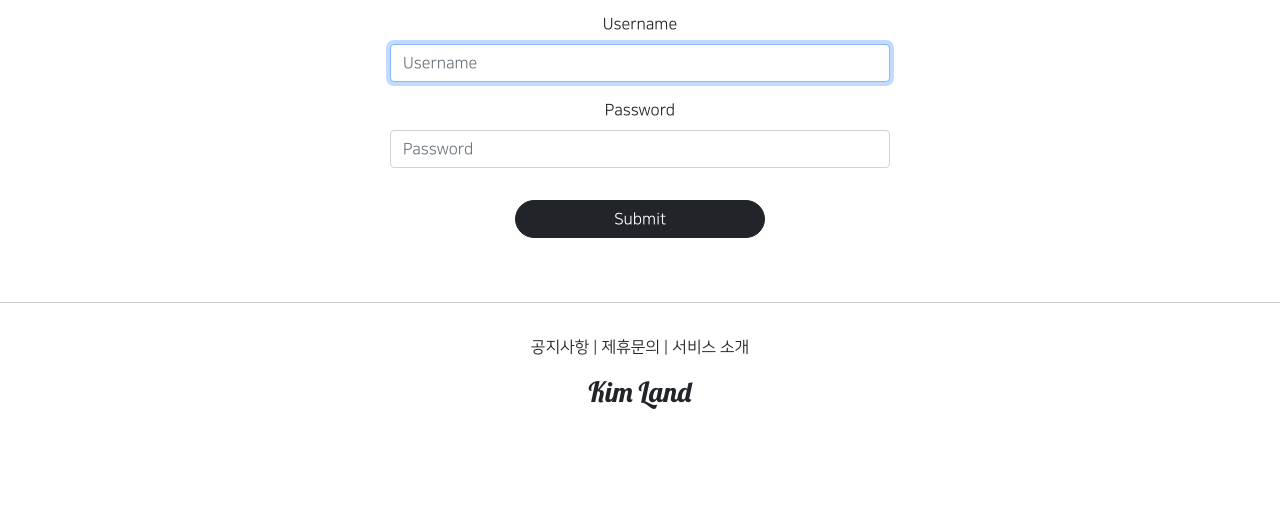
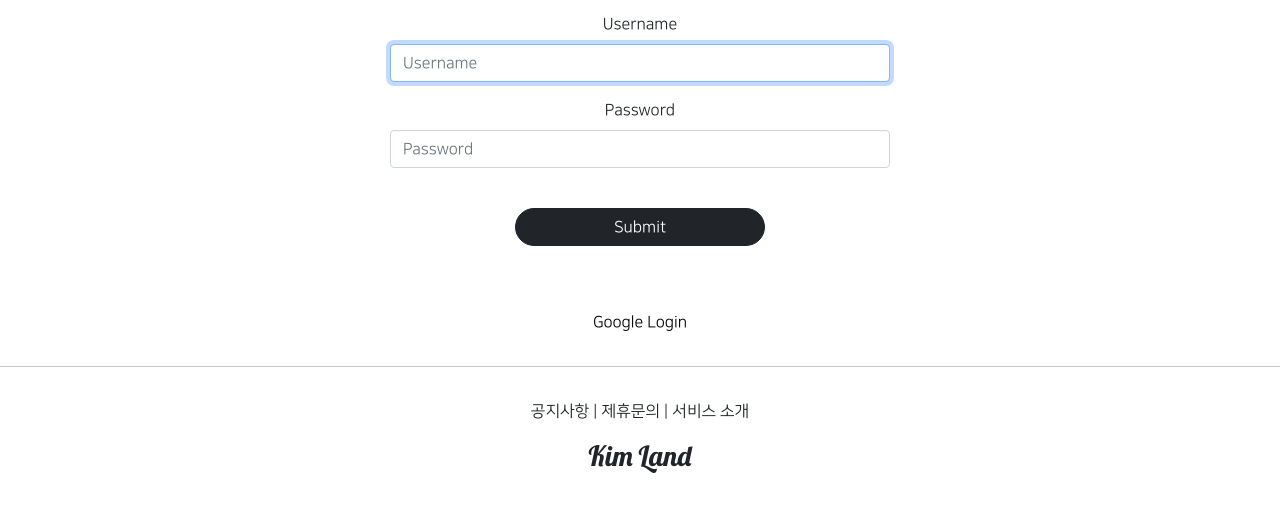
Before and after one commit to jeongwookim2022/fullstack_pragmatic, a Django app: page /accounts/login/ in a window 1280 px wide. Shown: the part 263-775 px from the top of the page. Run offline with Django 4.2, Linux system fonts and the light colour scheme; parts of the project's set-up code (start-up, migrations or seed data) failed here and were passed over; some libraries are stand-ins or nearby versions.

Commit message:
google login added

```diff
--- a/accountapp/templates/accountapp/login.html
+++ b/accountapp/templates/accountapp/login.html
@@ -1,5 +1,6 @@
 {% extends 'base.html' %}
 {% load bootstrap4 %}
+{% load socialaccount %}
 
 
 {% block content %}
@@ -12,9 +13,15 @@
                 {% csrf_token %}
 
                 {% bootstrap_form form %}
-                <input type="submit" class="btn btn-dark rounded-pill col-6 mt-3">
+                <input type="submit" class="btn btn-dark rounded-pill col-6 mt-4"
+                       value="Submit">
             </form>
         </div>
     </div>
 
+    <div style="text-align: center; max-width: 500px; margin: 2rem auto;">
+        <a href="{% provider_login_url 'google' %}">Google Login</a>
+    </div>
+
+
 {% endblock %}
--- a/pragmatic/urls.py
+++ b/pragmatic/urls.py
@@ -47,6 +47,8 @@ urlpatterns = [
     path('subscribe/', include('subscribeapp.urls')),
     path('likes/', include('likeapp.urls')),
     path('dislikes/', include('dislikeapp.urls')),
+    path('google/', include('allauth.urls')),
+
 
 
 ] + static(settings.MEDIA_URL, document_root=settings.MEDIA_ROOT)
```
Also changed, not shown: pragmatic/settings/base.py (+21 -1 lines).
